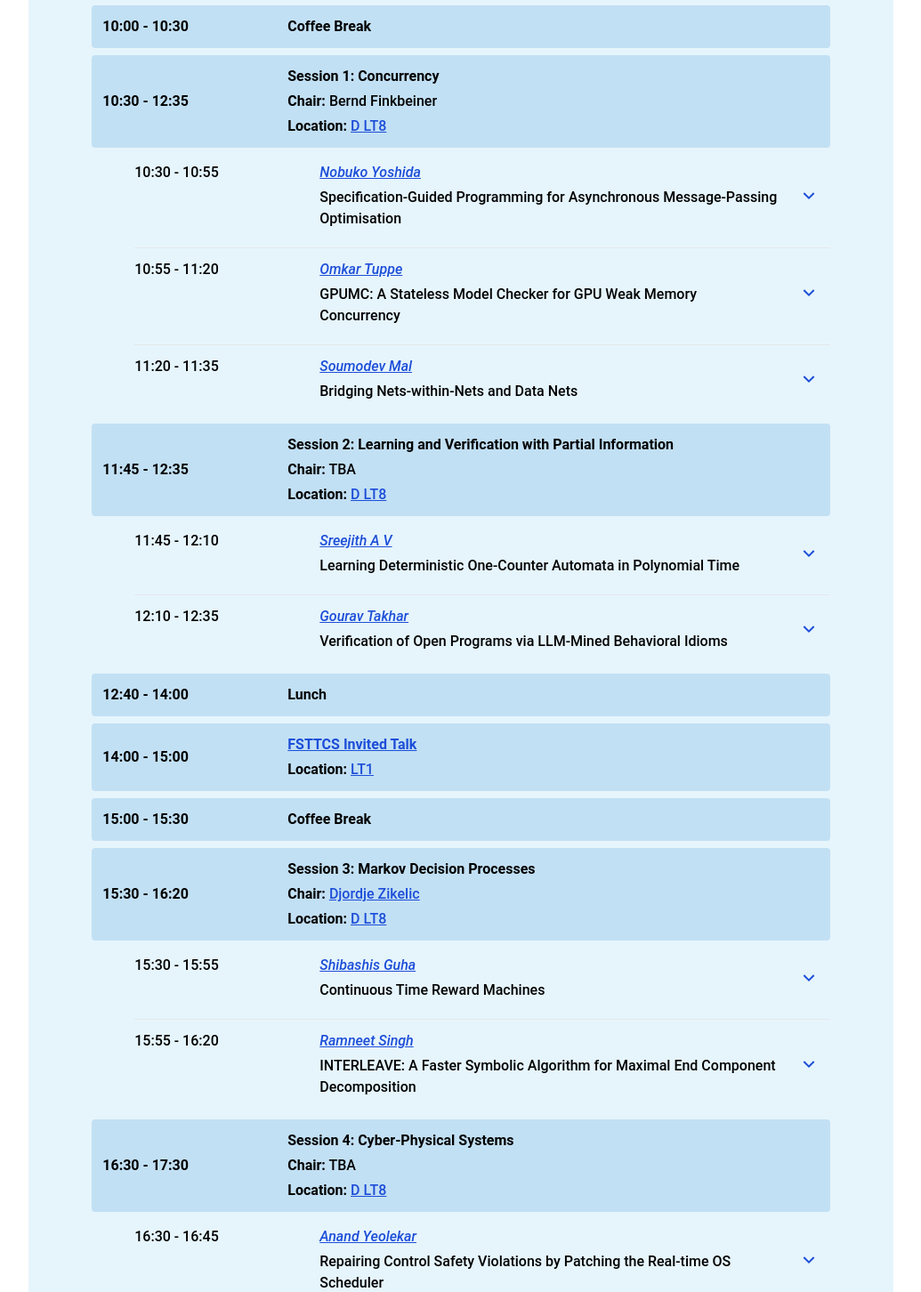
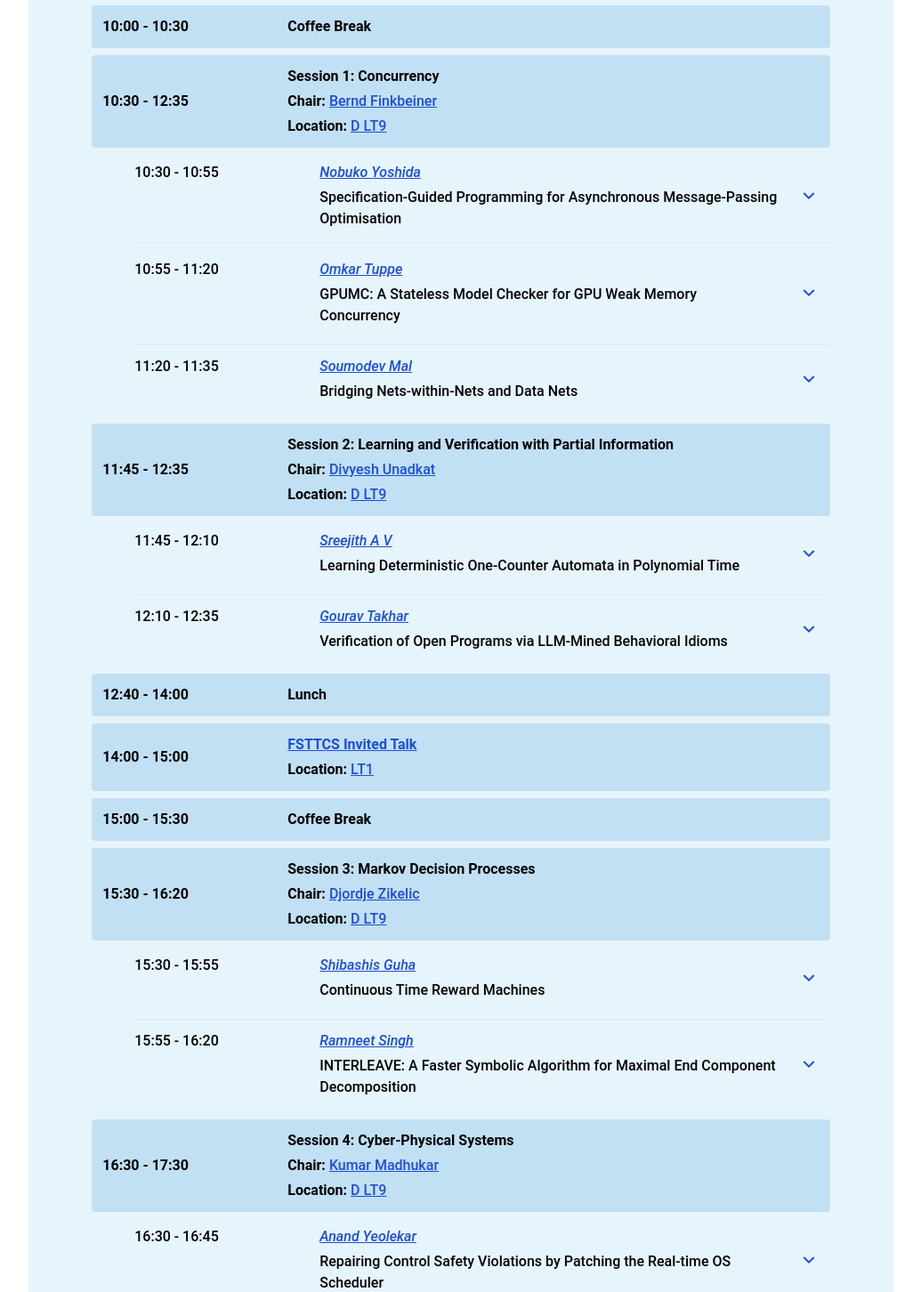
Before and after one commit to RajivDalal/RHPL, a React (Vite) app in the folder rhpl-web/: page /programme in a window 1280 px wide. Shown: the part 718-2170 px from the top of the page at 89% size, without its empty margins (122-1157 px from the left). Built offline with nearby package versions, Linux system fonts and the light colour scheme; a web font is replaced by a local one.

Commit message:
Location changes

```diff
--- a/rhpl-web/src/pages/programme.jsx
+++ b/rhpl-web/src/pages/programme.jsx
@@ -29,7 +29,7 @@ const ProgrammeRow = ({ time, title, link }) => {
 };
 
 
-const SessionHeader = ({ time, number, title, chair,chairLink, link, location="D LT8", locationLink="https://www.google.com/maps/place/DLT-8/@15.392303,73.8816632,20.27z/data=!4m6!3m5!1s0x3bbfb900213155e7:0x7490dccaba396945!8m2!3d15.3924302!4d73.8824773!16s%2Fg%2F11lf2kbc2_?entry=tts&g_ep=EgoyMDI1MTIwOS4wIPu8ASoASAFQAw%3D%3D&skid=3758f64b-5d6d-4f9a-9a36-3c4278aac7e7" }) => {
+const SessionHeader = ({ time, number, title, chair,chairLink, link, location="D LT9", locationLink="https://www.google.com/maps/place/DLT-9+(Mini-Auditorium)/@15.3922723,73.8818891,20.94z/data=!4m6!3m5!1s0x3bbfb904099b4999:0xf541674a5e195fc0!8m2!3d15.3922858!4d73.8819925!16s%2Fg%2F11vltv1g6w?entry=tts&g_ep=EgoyMDI1MTIwOS4wIPu8ASoASAFQAw%3D%3D&skid=318b71d3-a2e2-4a2b-824b-9ca19048049a" }) => {
   return (
     <div className="w-full flex flex-col sm:flex-row items-center bg-[#c2e0f4] p-3 rounded mb-2">
 
@@ -399,7 +399,7 @@ const Programme = () => {
               number={1}
               title="Concurrency"
               chair="Bernd Finkbeiner"
-              chairLink=""
+              chairLink="https://cispa.de/en/people/finkbeiner"
             />
 
             <div className="w-full pl-2 sm:pl-12 mb-4 space-y-1">
@@ -436,7 +436,8 @@ const Programme = () => {
               time="11:45 - 12:35"
               number={2}
               title="Learning and Verification with Partial Information"
-              chair="TBA"
+              chair="Divyesh Unadkat"
+              chairLink="https://divyeshunadkat.github.io/"
             />
 
             <div className="w-full pl-2 sm:pl-12 mb-4 space-y-1">
@@ -510,7 +511,8 @@ const Programme = () => {
               time="16:30 - 17:30"
               number={4}
               title="Cyber-Physical Systems"
-              chair="TBA"
+              chair="Kumar Madhukar"
+              chairLink="https://kumarmadhukar.github.io/"
             />
 
             <div className="w-full pl-2 sm:pl-12 mb-4 space-y-1">
--- a/rhpl-web/src/pages/special_session.jsx
+++ b/rhpl-web/src/pages/special_session.jsx
@@ -59,16 +59,20 @@ const Special_session=()=>{
                         <p>
                             R. Venkatesh recently retired as a Chief Scientist from TCS Research, where he led the Foundations of Computing research area. He has over 30 years of experience in software development, formal methods, and program verification and validation.
 His work focuses on advanced software engineering tools for automating model-based development, testing, and analysis of code and models.
-<br/>
+</p>
+<p>
 Widely known as Venky, he has been an inspiring leader, colleague, and mentor, and his work has had a lasting impact on both industry and academia.
-<br/>
+</p>
+<p>
 During his tenure, he led several tool-development projects, including TCS ECA, a commercially sold static analysis tool.
-<br />
+</p>
+<p>
 Other notable tools developed under his leadership include, to name a few, MasterCraft, a formal specification notation called EDT, VeriAbs (Gold winner in the safety category of SVCOMP), and VeriFuzz (Gold winner in TestComp).
-<br />
+</p>
+<p>
 A Reminiscences Session at RHPL is being organized to celebrate and honor Venky's contributions over the decades.
 The schedule for the session follows.
-                        </p>
+                    </p>
                     </div>
 
                 </section>
```
